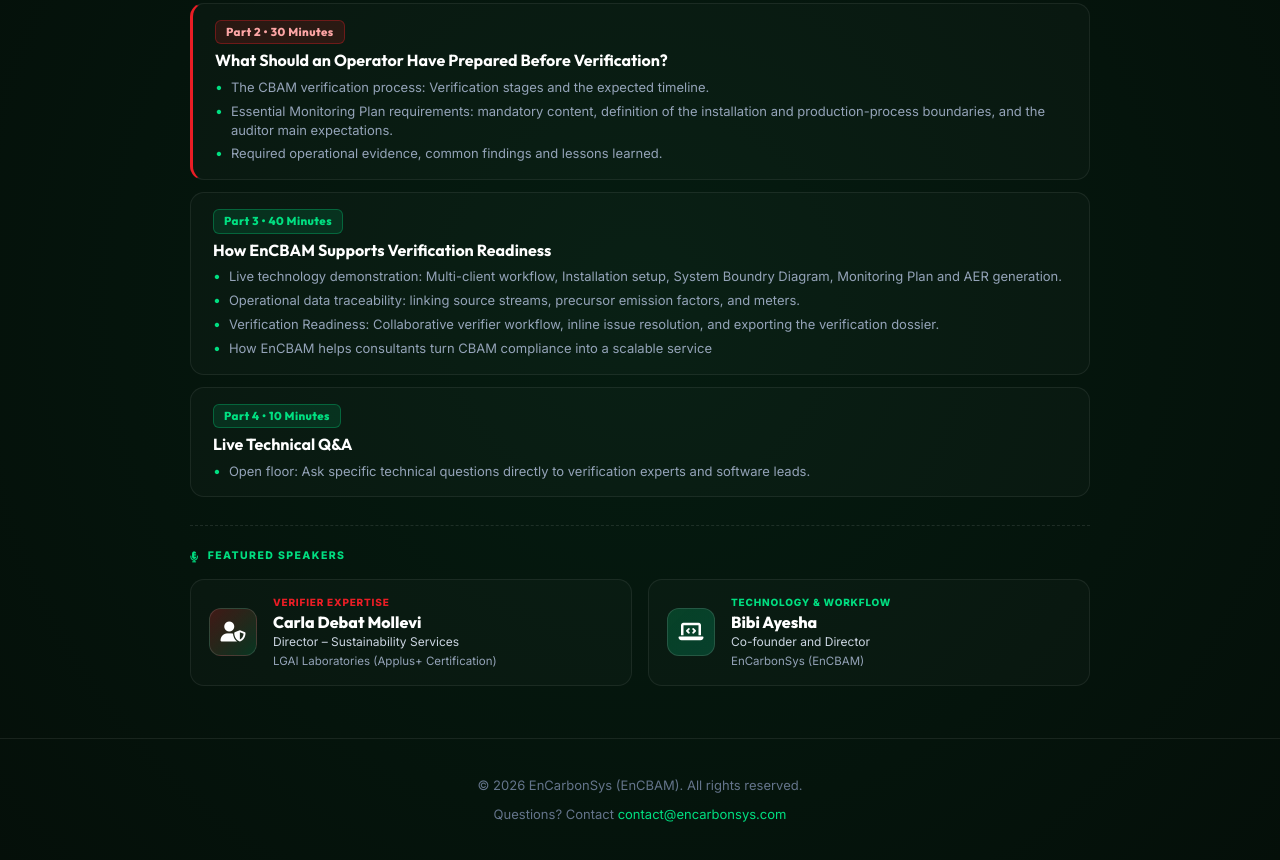
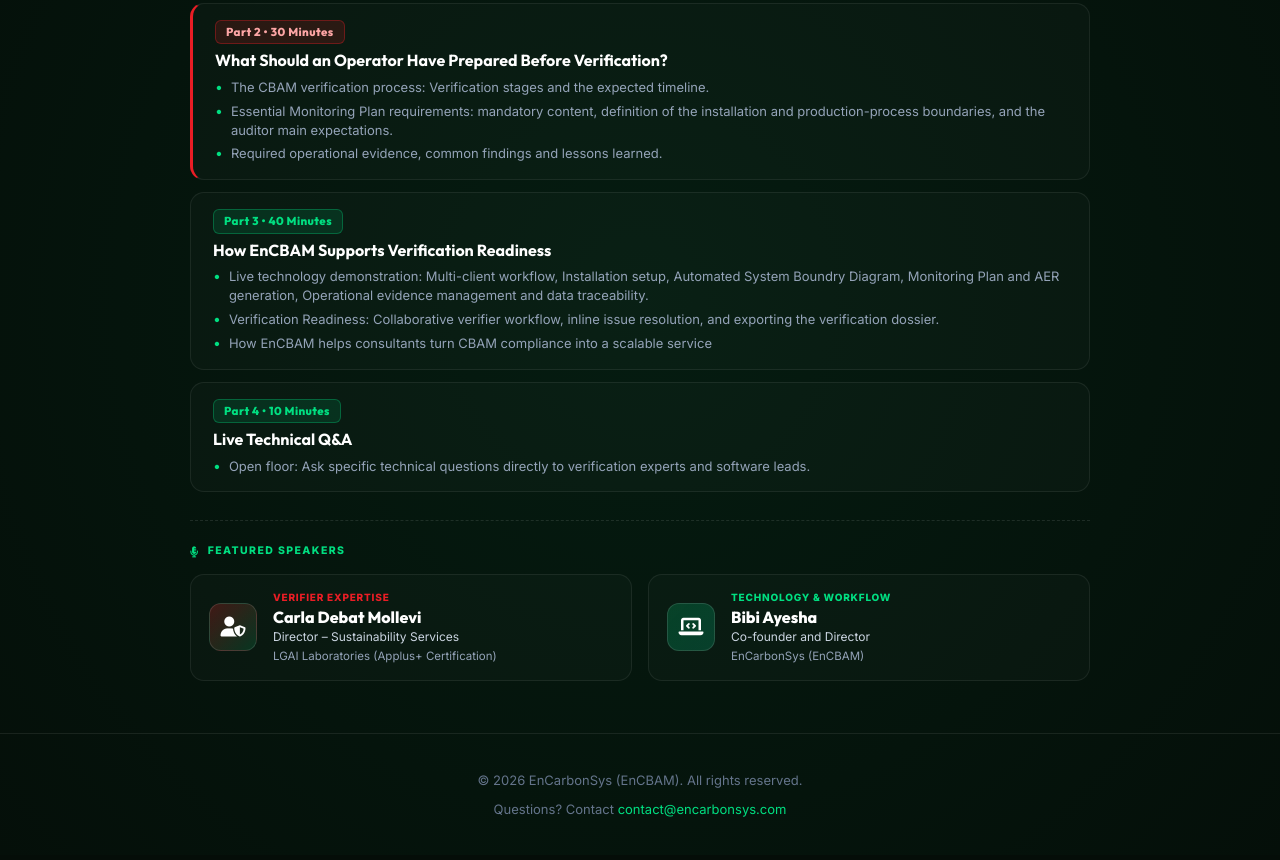
Before and after one commit to EncarbonSys/EnCBAM-website, a plain HTML site: page webinar/index.html in a window 1280 px wide. Shown: the part 1370-2230 px from the top of the page. Drawn offline with Linux system fonts and the light colour scheme.

Commit message:
Update part 3

```diff
--- a/webinar/index.html
+++ b/webinar/index.html
@@ -1425,9 +1425,7 @@
                     <div class="agenda-title">How EnCBAM Supports Verification Readiness</div>
                     <ul class="agenda-bullets">
                         <li><span class="agenda-bullet-dot">•</span> Live technology demonstration: Multi-client workflow, Installation setup,
-                            System Boundry Diagram, Monitoring Plan and AER generation.</li>
-                        <li><span class="agenda-bullet-dot">•</span> Operational data traceability: linking source
-                            streams, precursor emission factors, and meters.</li>
+                            Automated System Boundry Diagram, Monitoring Plan and AER generation, Operational evidence management and data traceability.</li>
                         <li><span class="agenda-bullet-dot">•</span> Verification Readiness: Collaborative verifier workflow, inline issue
                             resolution, and exporting the verification dossier.</li>
                         <li><span class="agenda-bullet-dot">•</span> How EnCBAM helps consultants turn CBAM compliance into a scalable service</li>
```
